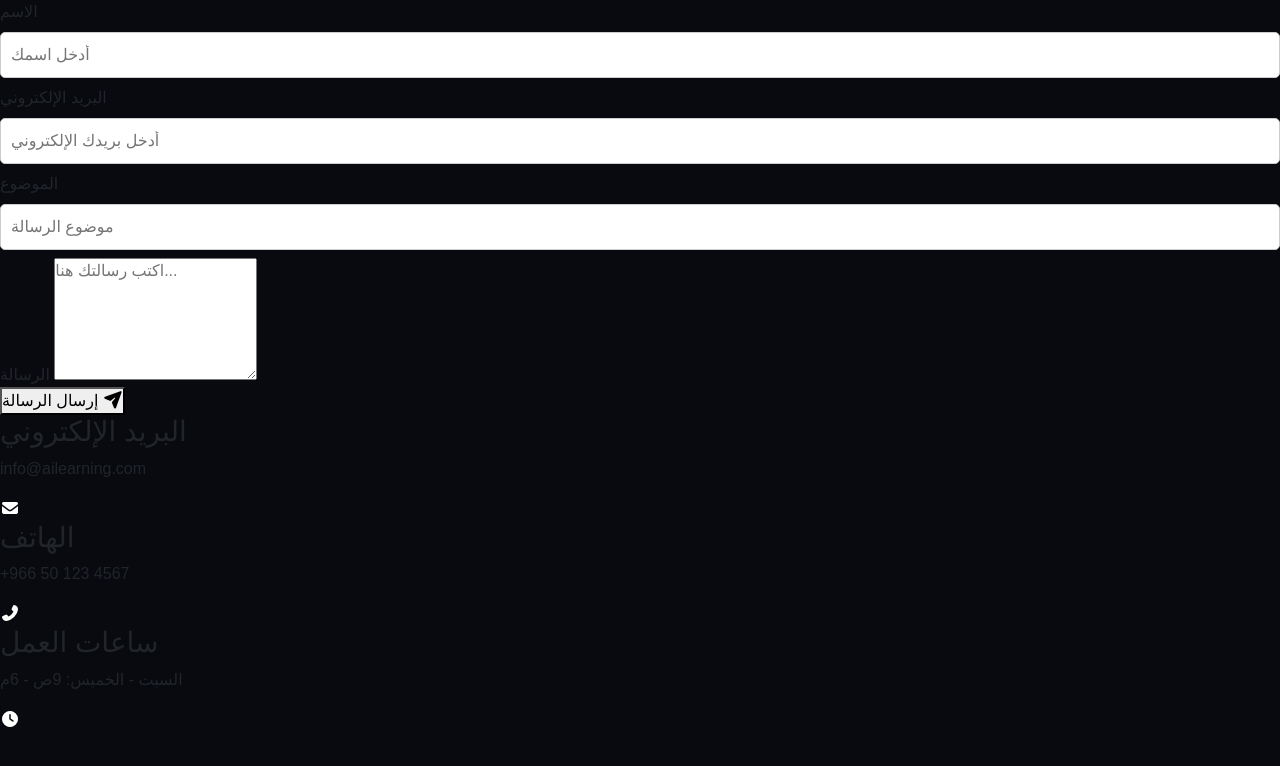
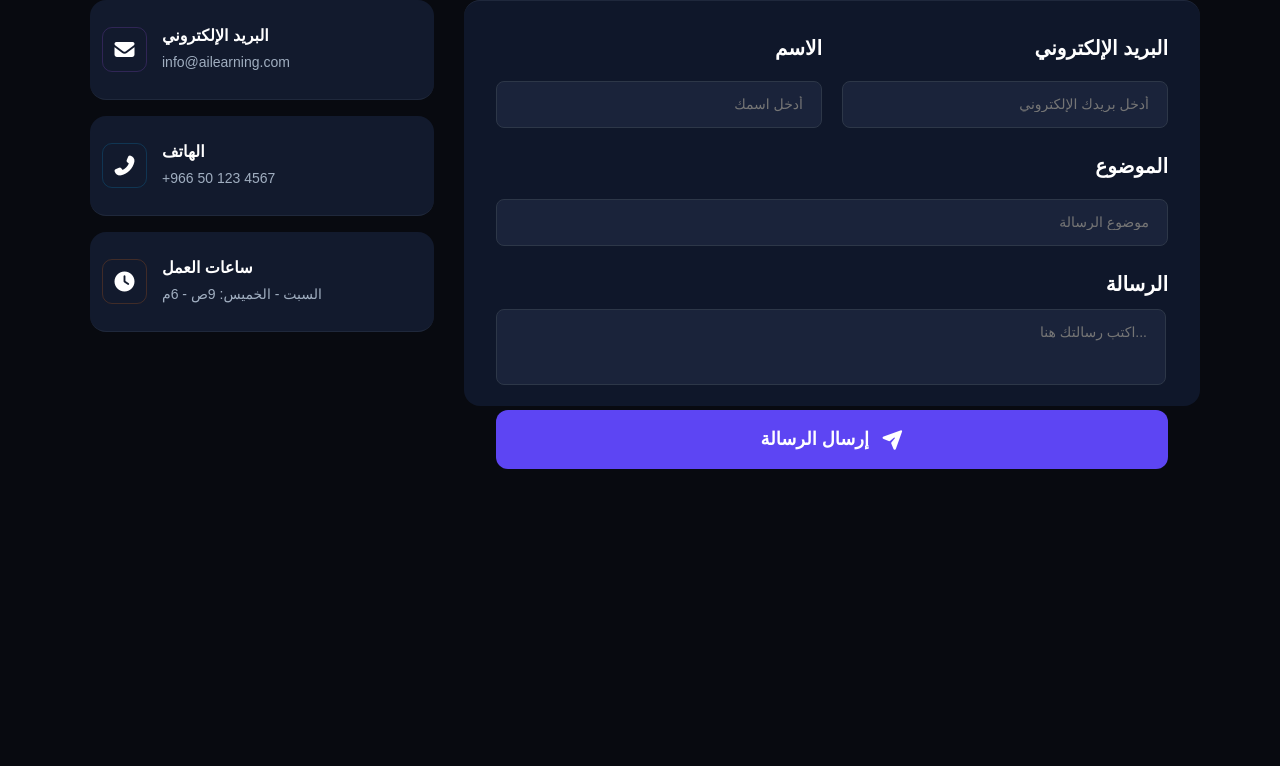
Before and after one commit to II3boody/QuickGen, a website: page contact-us.html in a window 1280 px wide. Drawn offline with nearby package versions, Linux system fonts and the light colour scheme.

Commit message:
adding my style

```diff
--- a/css/style.css
+++ b/css/style.css
@@ -27,9 +27,10 @@ body {
   background: var(--body-bg);
   font-family: "Cairo", sans-serif !important;
 }
-ul{
-  margin:0;
-  padding:0;
+
+ul {
+  margin: 0;
+  padding: 0;
 }
 
 .navbar {
@@ -44,7 +45,7 @@ ul{
 }
 
 nav .container {
-   flex-wrap:nowrap !important;
+  flex-wrap: nowrap !important;
 }
 
 .nav-logo {
@@ -97,7 +98,8 @@ nav .container {
   display: flex;
   gap: 12px;
 }
-.nav-actions .btn{
+
+.nav-actions .btn {
   text-decoration: none;
   color: var(--disabled-text);
   border: 1px solid rgba(255, 255, 255, 0.08);
@@ -105,9 +107,11 @@ nav .container {
   transition: 0.3s;
   border-radius: 8px;
 }
+
 .btn.login:hover {
   background-image:
-        linear-gradient(var(--body-bg), var(--body-bg)), /* لون الخلفية الداخلي */
+    linear-gradient(var(--body-bg), var(--body-bg)),
+    /* لون الخلفية الداخلي */
     var(--primary-gradient);
   background-origin: border-box;
   background-clip: padding-box, border-box;
@@ -127,9 +131,11 @@ nav .container {
 .btn.start:hover {
   box-shadow: 0 4px 15px rgba(124, 58, 237, 0.4);
 }
+
 .h2 {
   text-align: center;
 }
+
 input {
   width: 100%;
   padding: 10px;
@@ -138,7 +144,9 @@ input {
   border-radius: 5px;
 }
 
-.mobile-island-toggle { display: none; }
+.mobile-island-toggle {
+  display: none;
+}
 
 
 @media (max-width: 768px) {
@@ -172,7 +180,8 @@ input {
   }
 
 
-    .nav-actions, .logo-text {
+  .nav-actions,
+  .logo-text {
     display: none;
   }
 
@@ -250,10 +259,20 @@ input {
     transition: 0.3s;
   }
 
-    .active-toggle .bar:nth-child(1) { transform: translateY(4px) rotate(45deg); width: 15px; }
-    .active-toggle .bar:nth-child(2) { transform: translateY(-4px) rotate(-45deg); width: 15px; }
-    .active-toggle .bar:nth-child(3) { opacity: 0;
-      display: none; }
+  .active-toggle .bar:nth-child(1) {
+    transform: translateY(4px) rotate(45deg);
+    width: 15px;
+  }
+
+  .active-toggle .bar:nth-child(2) {
+    transform: translateY(-4px) rotate(-45deg);
+    width: 15px;
+  }
+
+  .active-toggle .bar:nth-child(3) {
+    opacity: 0;
+    display: none;
+  }
 }
 
 .footer-wrap {
@@ -407,6 +426,164 @@ input {
   }
 }
 
-    #home{
+#home {
   height: 100vh;
 }
+
+
+/*CONTACT*/
+.contact-container {
+  display: flex;
+  flex-direction: row-reverse;
+  gap: 30px;
+  width: 95%;
+  max-width: 1200px;
+  align-items: flex-start;
+}
+
+.contact-info {
+  display: flex;
+  flex-direction: column;
+  gap: 16px;
+}
+
+.info-card {
+  display: flex;
+  flex-direction: row-reverse;
+  justify-content: flex-end;
+  align-items: center;
+  width: 344px;
+  min-height: 100px;
+  padding: 16px 12px;
+  background-color: #121a2d;
+  border-radius: 16px;
+  border-bottom: 1px solid rgba(148, 163, 184, 0.1);
+  box-sizing: border-box;
+  gap: 15px;
+}
+
+.info-text h3 {
+  margin: 0;
+  font-size: 16px;
+  font-weight: 600;
+  color: #ffffff;
+}
+
+.info-text p {
+  margin: 6px 0 0;
+  font-size: 14px;
+  color: #a0aec0;
+}
+
+.info-icon {
+  width: 45px;
+  height: 45px;
+  border-radius: 10px;
+  display: flex;
+  justify-content: center;
+  align-items: center;
+  font-size: 20px;
+}
+
+
+.contact-form {
+  display: flex;
+  flex-direction: column;
+  width: 736px;
+  height: 406px;
+  padding: 32px;
+  background-color: #0F172A;
+  border-radius: 16px;
+  border-top: 0.8px solid rgba(148, 163, 184, 0.12);
+  box-sizing: border-box;
+}
+
+.form-row {
+  display: flex;
+  gap: 20px;
+}
+
+.form-group {
+  flex: 1;
+  display: flex;
+  flex-direction: column;
+  margin-bottom: 15px;
+}
+
+
+.form-group label {
+  margin-bottom: 10px;
+  font-size: 20px;
+  font-weight: bold;
+  color: #ffffff;
+  text-align: right;
+}
+
+.form-group input,
+.form-group textarea {
+  background-color: #1a233a;
+  border: 1px solid #2d3748;
+  border-radius: 8px;
+  padding: 12px 18px;
+  color: #ffffff;
+  outline: none;
+  font-size: 14px;
+  text-align: right;
+}
+
+.form-group textarea {
+  flex-grow: 1;
+  resize: none;
+  width: 670px;
+  height: 76px;
+}
+
+
+.send-btn {
+  width: 100%;
+  background-color: #5d45f3;
+  color: #ffffff;
+  border: none;
+  padding: 16px;
+  border-radius: 12px;
+  font-size: 18px;
+  font-weight: bold;
+  cursor: pointer;
+  display: flex;
+  justify-content: center;
+  align-items: center;
+  gap: 12px;
+  margin-top: 10px;
+}
+
+.purple {
+  color: #a855f7;
+  border: 1px solid rgba(168, 85, 247, 0.2);
+}
+
+.blue {
+  color: #0ea5e9;
+  border: 1px solid rgba(14, 165, 233, 0.2);
+}
+
+.orange {
+  color: #f97316;
+  border: 1px solid rgba(249, 115, 22, 0.2);
+}
+
+@media (max-width: 1100px) {
+  .contact-container {
+    flex-direction: column;
+    align-items: center;
+  }
+
+  .contact-form,
+  .info-card {
+    width: 100%;
+    max-width: 500px;
+  }
+
+  .contact-form {
+    height: auto;
+  }
+}
```
Lines whose indentation alone changed are shown as unchanged.
